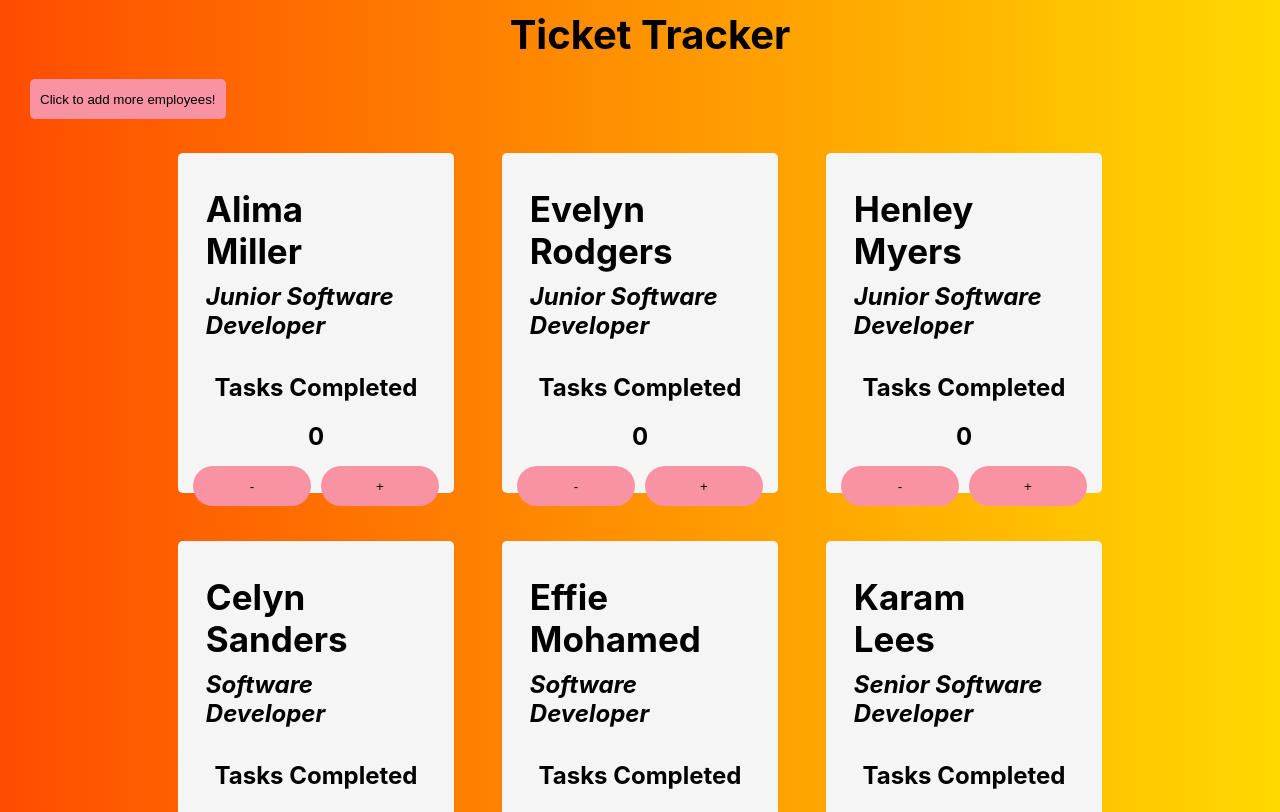
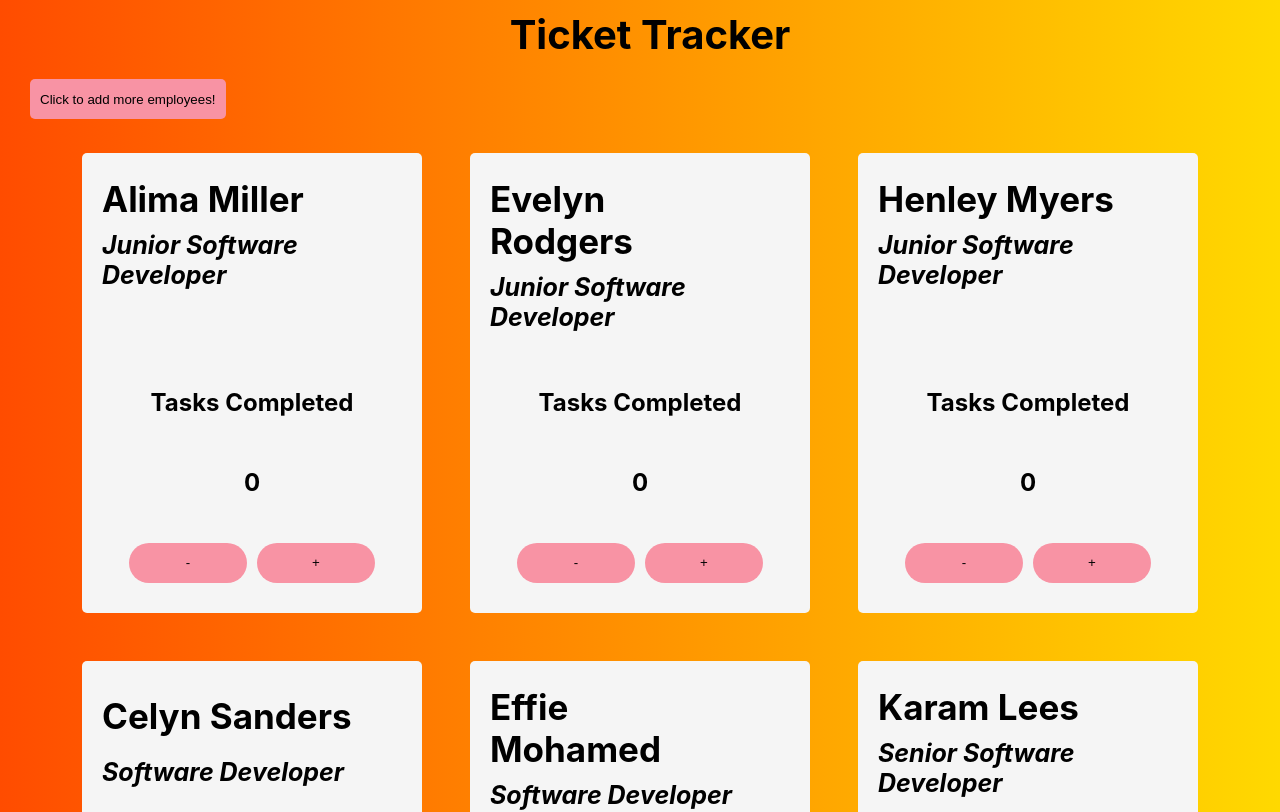
Before and after one commit to karinhawk/ticket-tracker, a React (Create React App) app: page / in a window 1280 px wide. Shown: the top 812 px of the page. Built offline with nearby package versions, Linux system fonts and the light colour scheme.

Commit message:
allowed for form to enter a new employee and map onto existing array- but in react syntax this time!

```diff
--- a/src/App.jsx
+++ b/src/App.jsx
@@ -3,38 +3,41 @@ import Card from './components/Card/Card';
 import FormButton from './components/FormButton/FormButton';
 import Heading from './components/Heading/Heading';
 import team from './team.js'
+import { useState } from "react";
 
 function App() {
 
-  const mappedCards = team.map((employee) => {
+
+  const [showForm, setShowForm] = useState(false);
+  const [employees, setEmployees] = useState([...team]);
+
+  const handleSubmit = (event) => {
+    event.preventDefault();
+    const newName = event.target[0].value;
+    const newRole = event.target[1].value;
+
+    const newId = team.length + 1;
+    setEmployees(employees.concat([{
+      id: newId,
+      name: newName,
+      role: newRole,
+    }]))
+  }
+
+  const handleForm = () => {
+    setShowForm(!showForm)
+  }
+
+  const mappedCards = employees.map((employee) => {
     return (
       <Card key={employee.id} name = {employee.name} role = {employee.role}/>
     )
   })
 
-  // const createEmployeeObject = () => {
-  //   console.log(newName);
-  //   console.log(newRole);
-
-  //   const currentId = team.length;
-  //   console.log(currentId);
-  //   const newId = currentId + 1;
-  //   console.log(newId);
-
-  //   const newEmployee = {
-  //     id: newId,
-  //     name: newName,
-  //     role: newRole,
-  //   }
-  //   team.push(newEmployee)
-  //   console.log(team);
-  //   mapCards();
-  // }
-
   return (
     <div className="app">
       <Heading />
-      <FormButton mapCards = {mappedCards}/>
+      <FormButton showForm = {showForm} handleForm = {handleForm} handleSubmit={handleSubmit}/>
       <div className='cards'>
       {mappedCards}
       </div>
@@ -43,13 +46,3 @@ function App() {
 }
 
 export default App;
-
-
-
-//track number of tickets coworkers have completed
-//each employee is a user on the site and each can increment and decrement their amount of tickets
-
-//folders: components
-//in components have folders for header; card; counter;
-//things in card must import counter
-//app must import all
--- a/src/components/Card/Card.scss
+++ b/src/components/Card/Card.scss
@@ -1,14 +1,13 @@
 .card {
-    height: 40vh;
-    width: 20vw;
+    height: 55vh;
+    width: 25vw;
     border-radius: 5px;
     padding: 10px;
     margin: 1.5rem;
     display: flex;
     flex-direction: column;
-    justify-content: space-around;
+    justify-content: space-between;
     align-items: center;
-    font-size: 0.5rem;
     background-color: whitesmoke;
 }
 
--- a/src/components/CardInfo/CardInfo.scss
+++ b/src/components/CardInfo/CardInfo.scss
@@ -1,24 +1,23 @@
 
 
 .card__id-div {
-    height: 20vh;
-    width: 18vw;
+    height: 15vh;
+    width: 25vw;
+    padding: 10px;
+    margin-left: 10px;
     display: flex;
     flex-direction: column;
     justify-content: space-evenly;
-    font-size: 16px;
-    padding: 20px;
 }
 .card__name {
-    height: fit-content;
-    width: 15vw;
+    width: 20vw;
+    font-size: 35px;
     padding: 5px;
-    font-size: 35px;
 }
 .card__role {
-    height: fit-content;
-    width: 15vw;
+    width: 20vw;
     padding: 5px;
+    font-size: 25px;
     font-style: italic;
 }
 
--- a/src/components/Counter/Counter.scss
+++ b/src/components/Counter/Counter.scss
@@ -1,6 +1,7 @@
 @use "../../variables" as *;
 
 .counter {
+    height: 30vh;
     width: 20vw;
     display: flex;
     flex-direction: column;
@@ -19,14 +20,14 @@
         display: flex;
         align-items: center;
         justify-content: space-around;
-        .counter__button {
+    }
+    &__button {
         width: 10vw;
         height: 5vh;
         border: none;
         border-radius: 50px;
         margin: 5px;
         background-color: $color-button;
-    }
 }
 }
 
--- a/src/components/FormButton/FormButton.jsx
+++ b/src/components/FormButton/FormButton.jsx
@@ -1,56 +1,29 @@
 import React from 'react'
-import { useState } from "react";
 import "./FormButton.scss"
 
 
 
 const FormButton = (props) => {
 
-  const [showForm, setShowForm] = useState(false);
-  const [inputtedName, setInputtedName] = useState("");
-  const [inputtedRole, setInputtedRole] = useState("");
-
-  const handleForm = () => {
-    setShowForm(!showForm)
-  }
-
-  const retrieveName = event => {
-    setInputtedName(event.target.value);
-  }
-
-  const retrieveRole = event => {
-    setInputtedRole(event.target.value);
-  }
-
-  const storeInfo = (event) => {
-    event.preventDefault();
-    console.log(inputtedName);
-    console.log(inputtedRole);
-  }
-
-  const handleClearForm = (event) => {
-    event.preventDefault();
-    setInputtedName("");
-    setInputtedRole("");
-  }
+  const { handleForm, handleSubmit, showForm } = props;
 
   return (
     <>
       <div className='toggle-div'>
         <button className='form__button toggle' onClick={handleForm}>Click to add more employees!</button>
       </div>
-      {showForm && <form className='form' autoComplete='off'>
+      {showForm && <form className='form' autoComplete='off' onSubmit={handleSubmit}>
         <div className='form__div-label'>
-          <label className='form__label'>Enter your name-
-            <input className='form__input' type="text" id='name-input' value={inputtedName} onInput={retrieveName} />
+          <label className='form__label' htmlFor="newName">Enter your name-
+            <input className='form__input' name="newName" type="text" id='name-input'/>
           </label>
-          <label className='form__label'>Enter your role-
-            <input className='form__input' type="text" id='role-input' value={inputtedRole} onInput={retrieveRole} />
+          <label className='form__label' htmlFor="newRole">Enter your role-
+            <input className='form__input' name="newRole" type="text" id='role-input'/>
           </label>
         </div>
         <div className="form__div-button">
-          <button className='form__button' onClick={storeInfo}>Submit</button>
-          <button className='form__button' onClick={handleClearForm}>Clear</button>
+          <button className='form__button'>Submit</button>
+          <button className='form__button'>Clear</button>
         </div>
       </form>}
     </>
```
Lines whose indentation alone changed are shown as unchanged.
